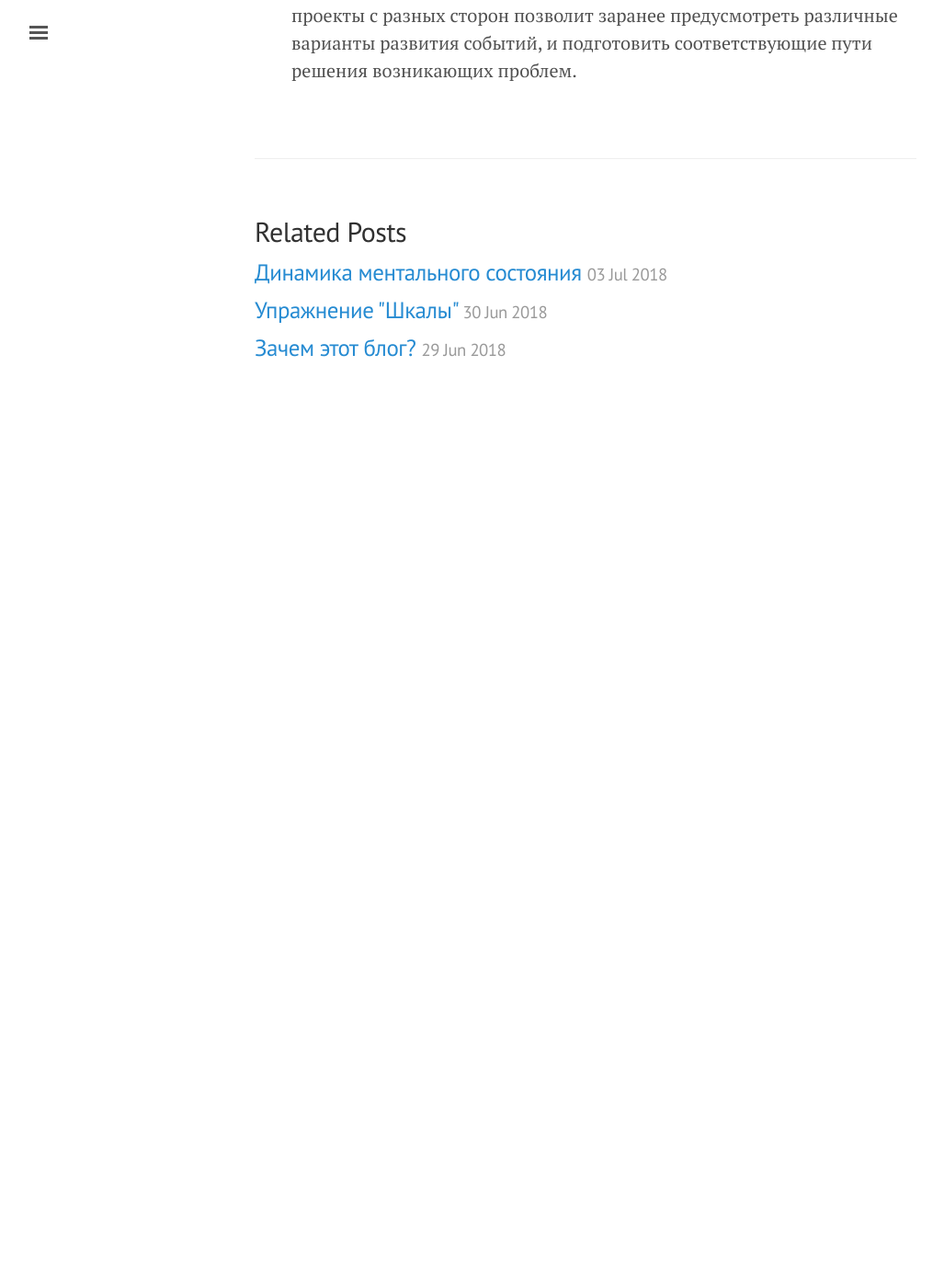
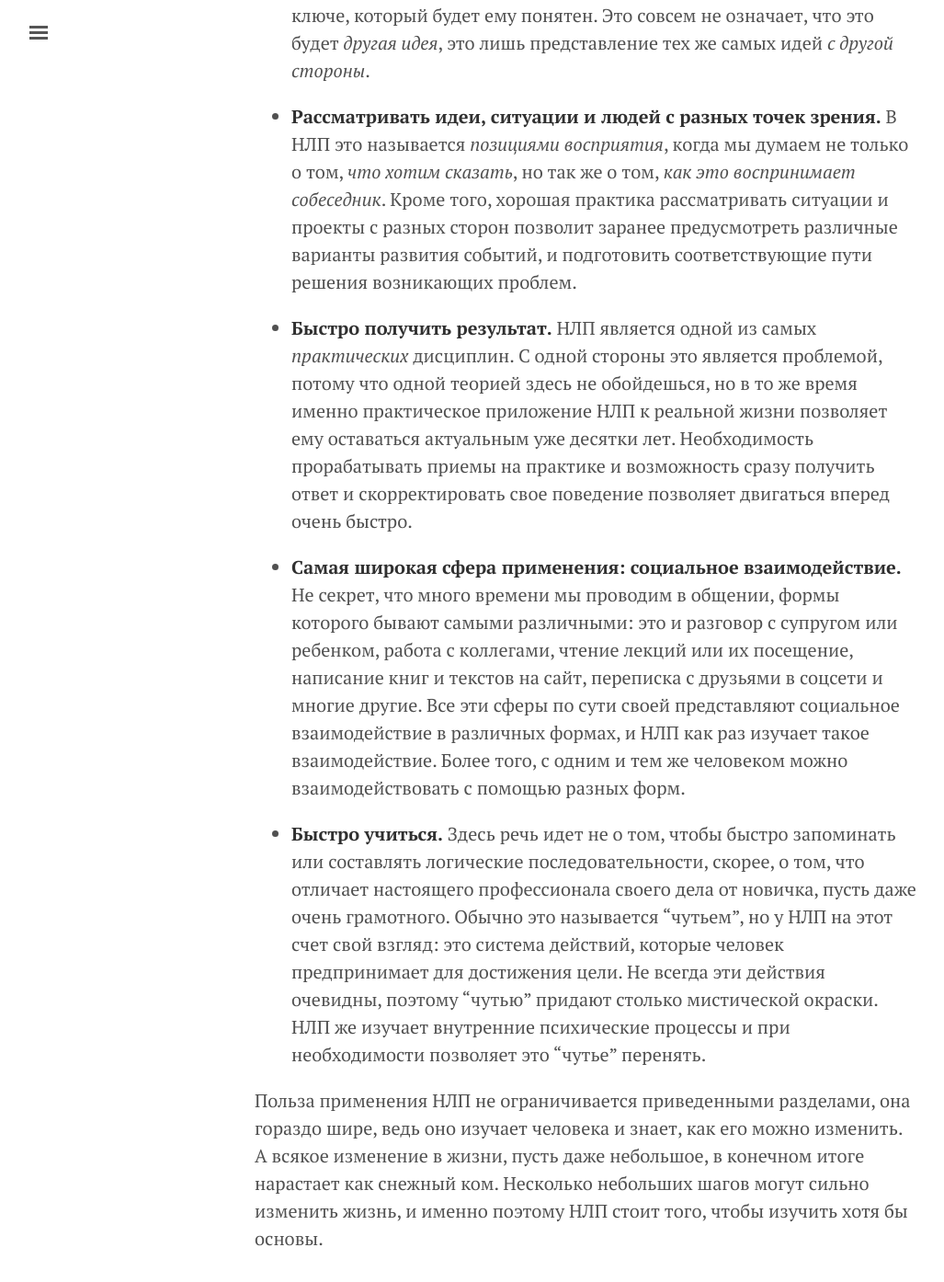
Before and after one commit to konstantin-morenko/nlp-notes, a Jekyll site: the page built from _posts/2018-07-02-profits.md, in a window 1280 px wide and 1400 px high, scrolled down 1300 px. Shown: the top 1394 px of the window at 92% size, without its empty margins (3-1030 px from the left). Built offline with Jekyll 4.4.1, drawn with Linux system fonts in a browser that asks for light colours; before the commit the page ends 1755 px from its top, so only the background shows below that; some of the changed text lies outside the part shown.

Commit message:
Finished profits

```diff
--- a/_posts/2018-07-02-profits.md
+++ b/_posts/2018-07-02-profits.md
@@ -18,6 +18,14 @@ excerpt: Зачем заниматься НЛП, чем оно может пом
   поведения (которое дает НЛП), эти попытки не более чем случайные
   успехи или неудачи.  С помощью НЛП случайные результаты можно
   превратить в *стабильные*.
+
+- **Понять себя.** В основе НЛП лежит изучение поведения людей и их
+  взаимодействие.  Совсем не обязательно учиться взаимодействовать с
+  людьми, но понимать свои мотивы и поведение, пожалуй, должен каждый
+  человек.  НЛП позволяет сделать и это.  И уже дальше можно
+  приступать к изменению своего собственного поведения, если мы
+  находим другие формы, позволяющие получать тот же результат с
+  меньшими усилиями.
 
 - **Корректировать поведения.** Во многом наше поведение подчиняется
   выработанным за долгое время повторений реакциям.  Это похоже на
@@ -44,3 +52,39 @@ excerpt: Зачем заниматься НЛП, чем оно может пом
   проекты с разных сторон позволит заранее предусмотреть различные
   варианты развития событий, и подготовить соответствующие пути
   решения возникающих проблем.
+
+- **Быстро получить результат.** НЛП является одной из самых
+  *практических* дисциплин.  С одной стороны это является проблемой,
+  потому что одной теорией здесь не обойдешься, но в то же время
+  именно практическое приложение НЛП к реальной жизни позволяет ему
+  оставаться актуальным уже десятки лет.  Необходимость прорабатывать
+  приемы на практике и возможность сразу получить ответ и
+  скорректировать свое поведение позволяет двигаться вперед очень
+  быстро.
+
+- **Самая широкая сфера применения: социальное взаимодействие.** Не
+  секрет, что много времени мы проводим в общении, формы которого
+  бывают самыми различными: это и разговор с супругом или ребенком,
+  работа с коллегами, чтение лекций или их посещение, написание книг и
+  текстов на сайт, переписка с друзьями в соцсети и многие другие.
+  Все эти сферы по сути своей представляют социальное взаимодействие в
+  различных формах, и НЛП как раз изучает такое взаимодействие.  Более
+  того, с одним и тем же человеком можно взаимодействовать с помощью
+  разных форм.
+
+- **Быстро учиться.** Здесь речь идет не о том, чтобы быстро
+  запоминать или составлять логические последовательности, скорее, о
+  том, что отличает настоящего профессионала своего дела от новичка,
+  пусть даже очень грамотного.  Обычно это называется "чутьем", но у
+  НЛП на этот счет свой взгляд: это система действий, которые человек
+  предпринимает для достижения цели.  Не всегда эти действия очевидны,
+  поэтому "чутью" придают столько мистической окраски.  НЛП же изучает
+  внутренние психические процессы и при необходимости позволяет это
+  "чутье" перенять.
+
+Польза применения НЛП не ограничивается приведенными разделами, она
+гораздо шире, ведь оно изучает человека и знает, как его можно
+изменить.  А всякое изменение в жизни, пусть даже небольшое, в
+конечном итоге нарастает как снежный ком.  Несколько небольших шагов
+могут сильно изменить жизнь, и именно поэтому НЛП стоит того, чтобы
+изучить хотя бы основы.
```
